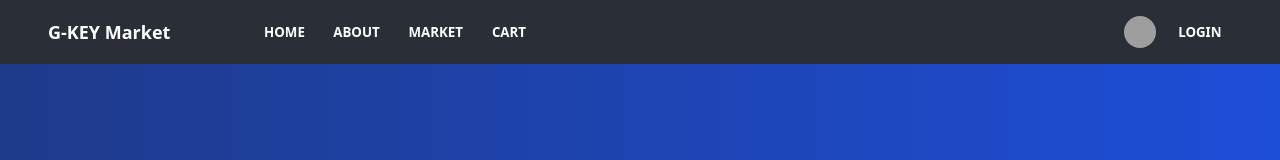
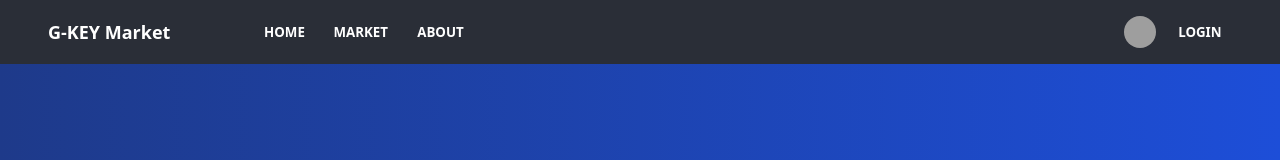
Before and after one commit to Patrick-Tech-SH/222_Front-end, a Vue app: page / in a window 1280 px wide. Shown: the top 160 px of the page. Built offline with nearby package versions, Linux system fonts and the light colour scheme; grey boxes are pictures that could not be loaded.

Commit message:
rearrange navber

```diff
--- a/src/components/Navbar.vue
+++ b/src/components/Navbar.vue
@@ -8,11 +8,11 @@
     <div class="flex-1 px-2 mx-8">
       <div class="items-stretch hidden md:flex">
         <router-link to="/" class="btn btn-ghost btn-sm rounded-btn"> Home </router-link>
-        <router-link to="/about" class="btn btn-ghost btn-sm rounded-btn"> About </router-link>
         <router-link to="/market" class="btn btn-ghost btn-sm rounded-btn"> Market </router-link>
         <router-link to="/myitems" class="btn btn-ghost btn-sm rounded-btn" v-if="this.$store.state.token  != null"> My Items </router-link>
-        <router-link to="/cart" class="btn btn-ghost btn-sm rounded-btn"> Cart </router-link>
-      </div>
+        <!-- <router-link to="/cart" class="btn btn-ghost btn-sm rounded-btn"> Cart </router-link> -->
+        <router-link to="/about" class="btn btn-ghost btn-sm rounded-btn"> About </router-link>
+       </div>
     </div>
 
     <div class="flex-none md:mr-8 mx:8">
```
